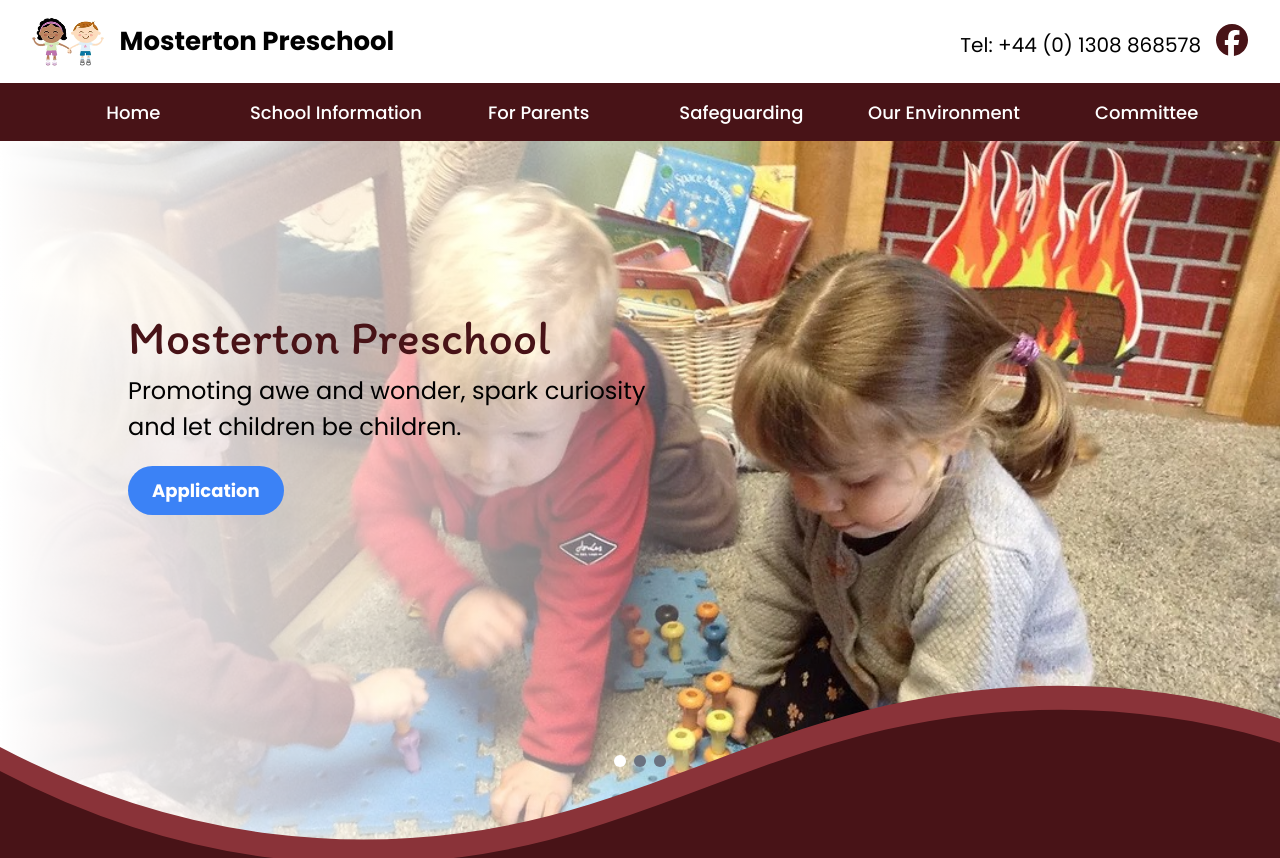
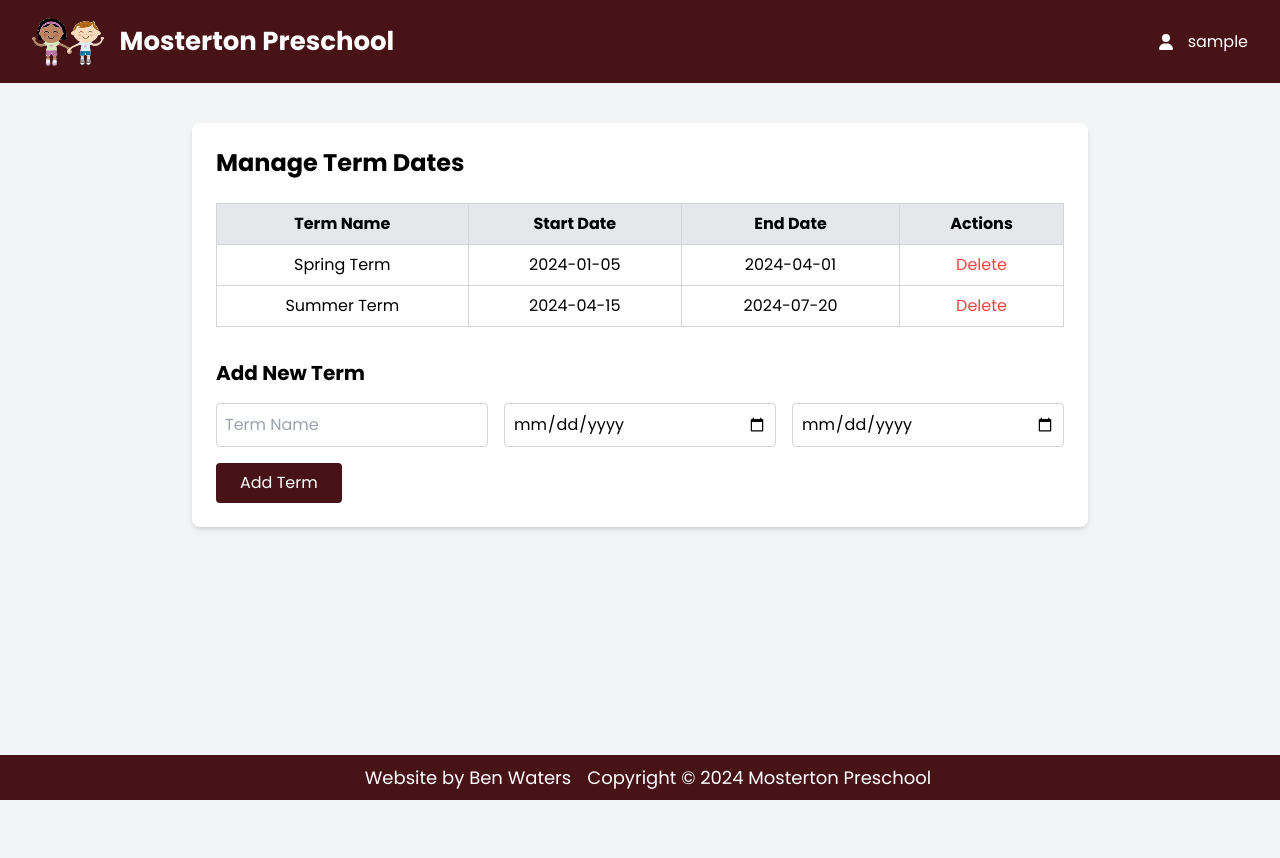
Before and after one commit to BenWaters2004/Mosterton-Preschool, a React (Vite) app: page /AdminTerms in a window 1280 px wide. Shown: the top 858 px of the page. Built offline with nearby package versions, Linux system fonts and the light colour scheme; no server answers; the database is empty; sample sign-in values are in the browser's storage.

Commit message:
Admin pages

```diff
--- a/src/App.jsx
+++ b/src/App.jsx
@@ -16,7 +16,7 @@ import AdminDash from './pages/Admin/AdminDashboard'
 import ManageAdmin from './pages/Admin/ManageAdmins'
 import AdminHelp from './pages/Admin/AdminHelp'
 import AdminEvents from './pages/Admin/AdminEvents'
-
+import AdminTerms from './pages/Admin/AdminTerms'
 
 function App() {
 
@@ -46,6 +46,7 @@ function App() {
           <Route path='/ManageAdmins' element={<ManageAdmin />} />
           <Route path='/AdminHelp' element={<AdminHelp />} />
           <Route path='/AdminEvents' element={<AdminEvents />} />
+          <Route path='/AdminTerms' element={<AdminTerms />} />
 
           <Route path='*' element={<Home />} />
         </Routes>
--- a/src/output.css
+++ b/src/output.css
@@ -871,6 +871,10 @@ video {
   width: 100%;
 }
 
+.max-w-4xl{
+  max-width: 56rem;
+}
+
 .max-w-lg{
   max-width: 32rem;
 }
@@ -881,6 +885,10 @@ video {
 
 .flex-1{
   flex: 1 1 0%;
+}
+
+.border-collapse{
+  border-collapse: collapse;
 }
 
 .rotate-90{
@@ -890,6 +898,10 @@ video {
 
 .grid-cols-1{
   grid-template-columns: repeat(1, minmax(0, 1fr));
+}
+
+.grid-cols-3{
+  grid-template-columns: repeat(3, minmax(0, 1fr));
 }
 
 .flex-col{
@@ -1000,6 +1012,11 @@ video {
   border-color: rgb(229 231 235 / var(--tw-border-opacity));
 }
 
+.border-gray-300{
+  --tw-border-opacity: 1;
+  border-color: rgb(209 213 219 / var(--tw-border-opacity));
+}
+
 .border-yellow-500{
   --tw-border-opacity: 1;
   border-color: rgb(234 179 8 / var(--tw-border-opacity));
@@ -1188,6 +1205,11 @@ video {
 .px-8{
   padding-left: 2rem;
   padding-right: 2rem;
+}
+
+.py-10{
+  padding-top: 2.5rem;
+  padding-bottom: 2.5rem;
 }
 
 .py-12{
@@ -1561,6 +1583,10 @@ video {
   background-color: rgb(202 138 4 / var(--tw-bg-opacity));
 }
 
+.hover\:bg-opacity-90:hover{
+  --tw-bg-opacity: 0.9;
+}
+
 .hover\:text-\[\#FECF00\]:hover{
   --tw-text-opacity: 1;
   color: rgb(254 207 0 / var(--tw-text-opacity));
--- a/src/pages/Admin/AdminDashboard.jsx
+++ b/src/pages/Admin/AdminDashboard.jsx
@@ -38,7 +38,7 @@ export default function AdminDash() {
 
         {/* Term Dates Section */}
         <div className="w-full h-[200px] bg-yellow-300 rounded-lg flex justify-center items-center relative group">
-          <a href="#" className="w-full h-full flex flex-col justify-center items-center text-white text-center p-4 group-hover:text-black transition-all duration-300">
+          <a href="/AdminTerms" className="w-full h-full flex flex-col justify-center items-center text-white text-center p-4 group-hover:text-black transition-all duration-300">
             <FontAwesomeIcon icon={faCalendar} className="text-6xl mb-4" />
             <h3 className="font-bold text-lg">Term Dates</h3>
             <p className="text-sm">Update term dates</p>
@@ -47,7 +47,7 @@ export default function AdminDash() {
 
         {/* Fundraising Events Section */}
         <div className="w-full h-[200px] bg-orange-300 rounded-lg flex justify-center items-center relative group">
-          <a href="#" className="w-full h-full flex flex-col justify-center items-center text-white text-center p-4 group-hover:text-black transition-all duration-300">
+          <a href="/AdminEvents" className="w-full h-full flex flex-col justify-center items-center text-white text-center p-4 group-hover:text-black transition-all duration-300">
             <FontAwesomeIcon icon={faGift} className="text-6xl mb-4" />
             <h3 className="font-bold text-lg">Fundraising Events</h3>
             <p className="text-sm">Update Fundraising Events</p>
--- /dev/null
+++ b/src/pages/Admin/AdminTerms.jsx
@@ -0,0 +1,110 @@
+import AdminNavbar from "../../components/AdminNav";
+import AdminFooter from "../../components/AdminFooter";
+import { useState } from "react";
+
+export default function AdminTerms() {
+  const [terms, setTerms] = useState([
+    // Example data; replace with fetched data from the backend
+    { id: 1, startDate: "2024-01-05", endDate: "2024-04-01", name: "Spring Term" },
+    { id: 2, startDate: "2024-04-15", endDate: "2024-07-20", name: "Summer Term" },
+  ]);
+
+  const [newTerm, setNewTerm] = useState({ name: "", startDate: "", endDate: "" });
+
+  // Handlers
+  const handleInputChange = (e) => {
+    const { name, value } = e.target;
+    setNewTerm({ ...newTerm, [name]: value });
+  };
+
+  const handleAddTerm = () => {
+    if (!newTerm.name || !newTerm.startDate || !newTerm.endDate) {
+      alert("Please fill in all fields!");
+      return;
+    }
+
+    const newId = terms.length > 0 ? terms[terms.length - 1].id + 1 : 1;
+    setTerms([...terms, { id: newId, ...newTerm }]);
+    setNewTerm({ name: "", startDate: "", endDate: "" });
+  };
+
+  const handleDeleteTerm = (id) => {
+    setTerms(terms.filter((term) => term.id !== id));
+  };
+
+  return (
+    <>
+      <AdminNavbar />
+      <div className="min-h-screen bg-gray-100 py-10 px-6">
+        <div className="max-w-4xl mx-auto bg-white rounded-lg shadow-md p-6">
+          <h1 className="text-2xl font-bold mb-6">Manage Term Dates</h1>
+
+          {/* Existing Terms */}
+          <table className="w-full border-collapse border border-gray-300">
+            <thead>
+              <tr className="bg-gray-200">
+                <th className="border border-gray-300 px-4 py-2">Term Name</th>
+                <th className="border border-gray-300 px-4 py-2">Start Date</th>
+                <th className="border border-gray-300 px-4 py-2">End Date</th>
+                <th className="border border-gray-300 px-4 py-2">Actions</th>
+              </tr>
+            </thead>
+            <tbody>
+              {terms.map((term) => (
+                <tr key={term.id} className="text-center">
+                  <td className="border border-gray-300 px-4 py-2">{term.name}</td>
+                  <td className="border border-gray-300 px-4 py-2">{term.startDate}</td>
+                  <td className="border border-gray-300 px-4 py-2">{term.endDate}</td>
+                  <td className="border border-gray-300 px-4 py-2">
+                    <button
+                      onClick={() => handleDeleteTerm(term.id)}
+                      className="text-red-500 hover:underline"
+                    >
+                      Delete
+                    </button>
+                  </td>
+                </tr>
+              ))}
+            </tbody>
+          </table>
+
+          {/* Add New Term */}
+          <div className="mt-8">
+            <h2 className="text-xl font-bold mb-4">Add New Term</h2>
+            <div className="grid grid-cols-3 gap-4">
+              <input
+                type="text"
+                name="name"
+                placeholder="Term Name"
+                value={newTerm.name}
+                onChange={handleInputChange}
+                className="p-2 border border-gray-300 rounded"
+              />
+              <input
+                type="date"
+                name="startDate"
+                value={newTerm.startDate}
+                onChange={handleInputChange}
+                className="p-2 border border-gray-300 rounded"
+              />
+              <input
+                type="date"
+                name="endDate"
+                value={newTerm.endDate}
+                onChange={handleInputChange}
+                className="p-2 border border-gray-300 rounded"
+              />
+            </div>
+            <button
+              onClick={handleAddTerm}
+              className="mt-4 bg-primary text-white px-6 py-2 rounded hover:bg-opacity-90 transition"
+            >
+              Add Term
+            </button>
+          </div>
+        </div>
+      </div>
+      <AdminFooter />
+    </>
+  );
+}
--- a/src/utils/firebase.js
+++ b/src/utils/firebase.js
@@ -7,14 +7,14 @@ import { getDatabase } from "firebase/database";
 // Your web app's Firebase configuration
 // For Firebase JS SDK v7.20.0 and later, measurementId is optional
 const firebaseConfig = {
-  apiKey: "xxx",
-  authDomain: "xxx",
-  projectId: "xxx",
-  storageBucket: "xxx",
-  messagingSenderId: "xxx",
-  appId: "xxx",
-  measurementId: "xxx",
-  databaseURL: "xxx"
+  apiKey: "AIzaSyBZAJEqWrLlKpOG6HmR8nccQW9QtgHie9M",
+  authDomain: "mosterton-c6e07.firebaseapp.com",
+  projectId: "mosterton-c6e07",
+  storageBucket: "mosterton-c6e07.firebasestorage.app",
+  messagingSenderId: "1090009055763",
+  appId: "1:1090009055763:web:4241796a6bcd5e2156b5e6",
+  measurementId: "G-9M5CY455BH",
+  databaseURL: "https://mosterton-c6e07-default-rtdb.europe-west1.firebasedatabase.app",
 };
 
 // Initialize Firebase
```
